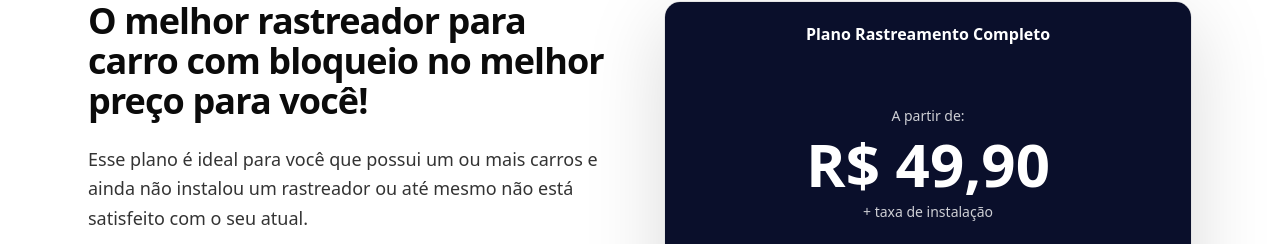
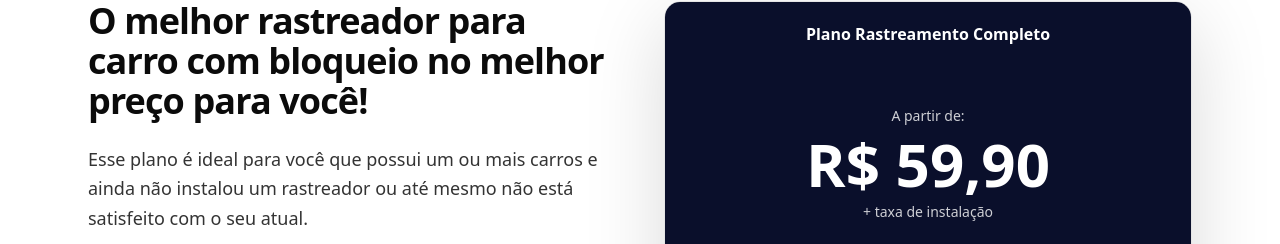
Before and after one commit to jonatashborba-lab/rastrea-tracker-oficial, a Next.js app: page /carro in a window 1280 px wide. Shown: the part 408-652 px from the top of the page. Built offline with nearby package versions, Linux system fonts and the light colour scheme.

Commit message:
Atualização página empresa + correções + novos links

```diff
--- a/app/carro/page.tsx
+++ b/app/carro/page.tsx
@@ -171,7 +171,7 @@ export default function CarroPage() {
 
               <div className="bg-[#0a0f2b] text-white px-6 py-10 text-center">
                 <div className="text-white/80 text-sm">A partir de:</div>
-                <div className="mt-2 text-6xl font-extrabold">R$ 49,90</div>
+                <div className="mt-2 text-6xl font-extrabold">R$ 59,90</div>
                 <div className="mt-2 text-white/80 text-sm">
                   + taxa de instalação
                 </div>
--- a/app/empresa/page.tsx
+++ b/app/empresa/page.tsx
@@ -273,20 +273,29 @@ export default function EmpresaPage() {
                       rastreamento para carro
                     </ServiceLink>
                     <span>•</span>
+
                     <ServiceLink href="/moto">
                       rastreamento para moto
                     </ServiceLink>
                     <span>•</span>
-                    <ServiceLink href="/caminhao">
-                      rastreamento para caminhão
+
+                    <ServiceLink href="/planos/kit-rastreador">
+                      kit rastreador
                     </ServiceLink>
                     <span>•</span>
+
                     <ServiceLink href="/frota">
                       rastreamento para frota
                     </ServiceLink>
                     <span>•</span>
+
                     <ServiceLink href="/motorista-app">
                       rastreamento para motorista de aplicativo
+                    </ServiceLink>
+                    <span>•</span>
+
+                    <ServiceLink href="/planos/monitoramento-proprio">
+                      monitoramento próprio
                     </ServiceLink>
                   </div>
                 </div>
@@ -361,7 +370,7 @@ export default function EmpresaPage() {
                   <b>WhatsApp:</b> (54) 3642-1367
                 </p>
                 <p>
-                  <b>Fixo:</b> (54) 3642-1367
+                  <b>E-mail:</b> rastreatracker@outlook.com
                 </p>
                 <p>
                   <b>E-mail:</b> rastreatracker@outlook.com
--- a/app/frota/page.tsx
+++ b/app/frota/page.tsx
@@ -170,7 +170,7 @@ export default function FrotaPage() {
               <div className="bg-[#0a0f2b] text-white px-6 py-10 text-center">
                 <div className="text-white/80 text-sm">A partir de:</div>
 
-                <div className="mt-2 text-6xl font-extrabold">R$ 49,90</div>
+                <div className="mt-2 text-6xl font-extrabold">R$ 59,90</div>
 
                 <div className="mt-2 text-white/80 text-sm">
                   + taxa de instalação
--- a/app/moto/page.tsx
+++ b/app/moto/page.tsx
@@ -172,7 +172,7 @@ export default function MotoPage() {
 
               <div className="bg-[#0a0f2b] text-white px-6 py-10 text-center">
                 <div className="text-white/80 text-sm">A partir de:</div>
-                <div className="mt-2 text-6xl font-extrabold">R$ 49,90</div>
+                <div className="mt-2 text-6xl font-extrabold">R$ 59,90</div>
                 <div className="mt-2 text-white/80 text-sm">
                   + taxa de instalação
                 </div>
--- a/app/motorista-app/page.tsx
+++ b/app/motorista-app/page.tsx
@@ -169,7 +169,7 @@ export default function MotoristaAppPage() {
 
               <div className="bg-[#0a0f2b] text-white px-6 py-10 text-center">
                 <div className="text-white/80 text-sm">A partir de:</div>
-                <div className="mt-2 text-6xl font-extrabold">R$ 49,90</div>
+                <div className="mt-2 text-6xl font-extrabold">R$ 59,90</div>
                 <div className="text-white/80 text-sm mt-2">
                   + taxa de instalação
                 </div>
--- a/app/planos/page.tsx
+++ b/app/planos/page.tsx
@@ -302,7 +302,7 @@ function PlanoCentralCard({ title, href }: { title: string; href: string }) {
 
         <p className="mt-5 text-white/70 text-sm">A partir de</p>
 
-        <p className="text-5xl font-extrabold tracking-tight">R$ 49,90</p>
+        <p className="text-5xl font-extrabold tracking-tight">R$ 59,90</p>
 
         <p className="text-white/60 text-sm mt-1">+ taxa de instalação</p>
       </div>
```
